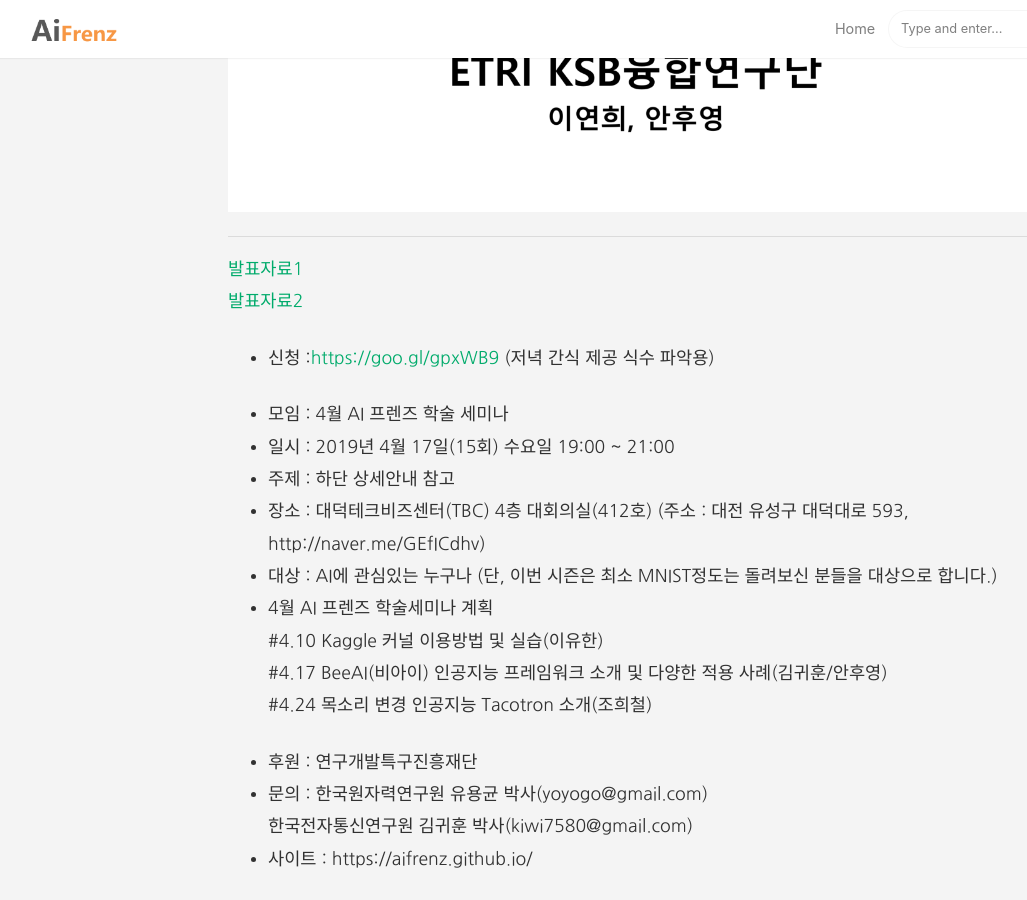
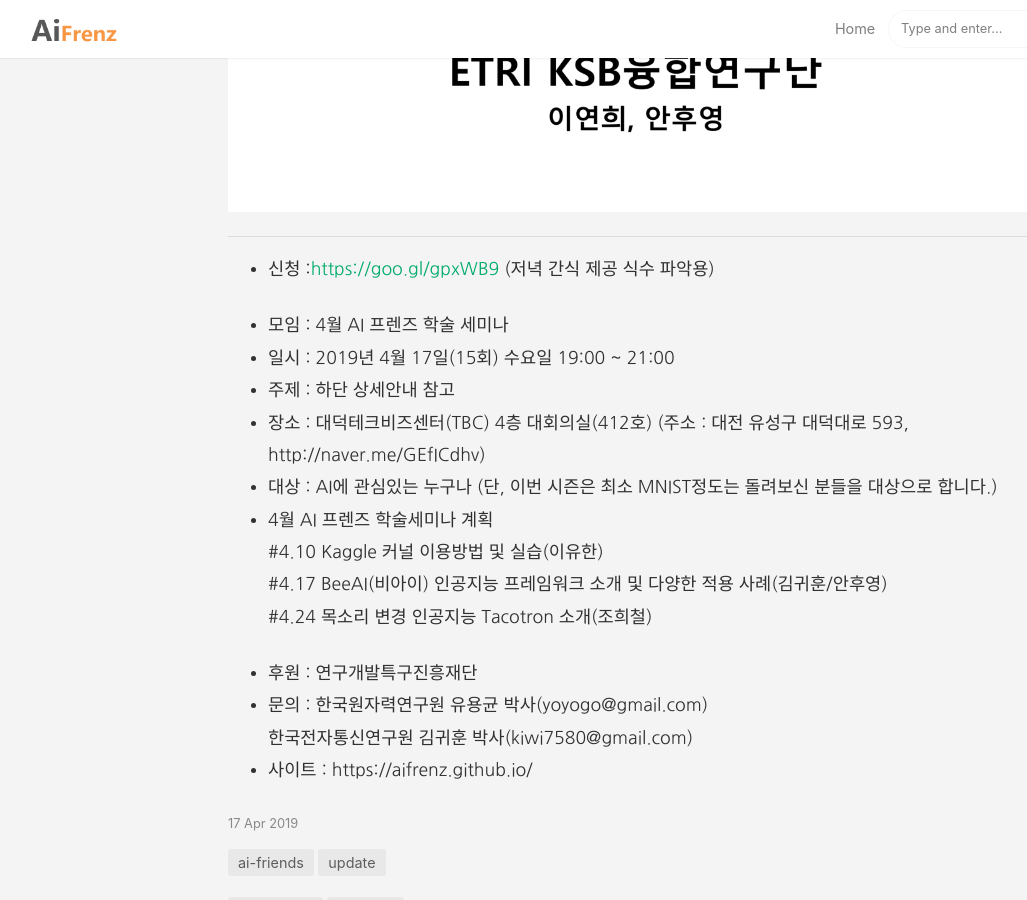
Before and after one commit to aifrenz/aifrenz.github.io, a Jekyll site: the page built from _posts/2019-04-17-15th-seminar.markdown, in a window 1280 px wide and 900 px high, scrolled down 613 px. Shown: the whole window, without its empty margins (57-1084 px from the left). Built offline with Jekyll 4.4.1, drawn with Linux system fonts in a browser that asks for light colours; comment, search, counter and statistics services are not loaded.

Commit message:
Update 2019-04-17-15th-seminar.markdown

```diff
--- a/_posts/2019-04-17-15th-seminar.markdown
+++ b/_posts/2019-04-17-15th-seminar.markdown
@@ -12,8 +12,7 @@
 ---
 ***
 
-[발표자료1]({{ "/present_file/AI프렌즈19-04-17-공개용-01.pdf"| absolute_url }})
-[발표자료2]({{ "/present_file/AI프렌즈19-04-17-공개용-02.pdf"| absolute_url }})
+
 
 * 신청 :[https://goo.gl/gpxWB9][link1] (저녁 간식 제공 식수 파악용)
 
```
